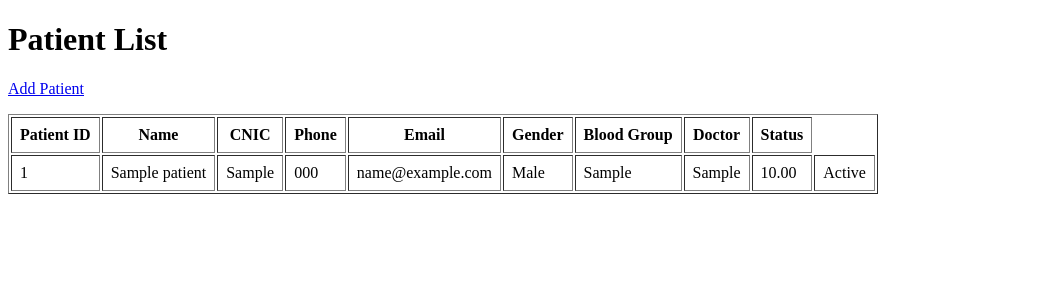
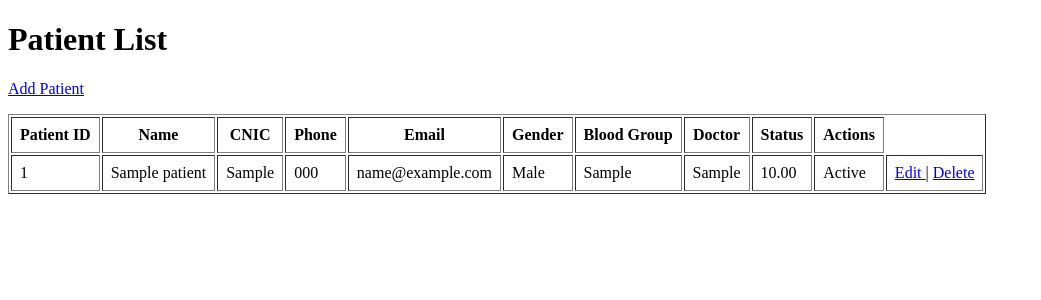
Before and after one commit to zainammar/hospital-management-system-main-hub, a Django app: page /patients/ in a window 1280 px wide. Shown: the top 300 px of the page, without its empty margins (0-1041 px from the left). Run offline with Django 5.2, Linux system fonts and the light colour scheme; a user stored in the database is signed in; tables that the repository leaves empty hold one stand-in row (values such as "Sample post").

Commit message:
Edit Options

```diff
--- a/patient/templates/patients/list.html
+++ b/patient/templates/patients/list.html
@@ -22,6 +22,7 @@
         <th>Blood Group</th>
         <th>Doctor</th>
         <th>Status</th>
+        <th>Actions</th>
     </tr>
 
     {% for patient in patients %}
@@ -36,6 +37,18 @@
         <td>{{ patient.assigned_doctor }}</td>
         <td>{{ patient.fee }}</td>
         <td>{{ patient.status }}</td>
+        <td>
+            <a href="{% url 'edit_patient' patient.id %}">
+                Edit
+            </a>
+
+            |
+
+            <a href="{% url 'delete_patient' patient.id %}"
+               onclick="return confirm('Delete Patient?')">
+                Delete
+            </a>
+        </td>
     </tr>
     {% empty %}
     <tr>
--- a/patient/urls.py
+++ b/patient/urls.py
@@ -1,9 +1,10 @@
 from django.urls import path
 from . import views
 
+urlpatterns = [
+    path('', views.patient_list, name='patient_list'),
+    path('add/', views.add_patient, name='add_patient'),
 
-urlpatterns = [
-  path('', views.patient_list, name='patient_list'),
-  path('add/', views.add_patient, name='add_patient'),
-
+    path('edit/<int:id>/', views.edit_patient, name='edit_patient'),
+    path('delete/<int:id>/', views.delete_patient, name='delete_patient'),
 ]
--- a/patient/views.py
+++ b/patient/views.py
@@ -44,3 +44,46 @@ def add_patient(request):
             'form': form
         }
     )
+
+ # Edit
+
+@login_required
+def edit_patient(request, id):
+
+    patient = Patient.objects.get(
+        id=id,
+        user=request.user
+    )
+
+    form = PatientForm(
+        request.POST or None,
+        instance=patient
+    )
+
+    if form.is_valid():
+        form.save()
+        return redirect('patient_list')
+
+    return render(
+        request,
+        'patients/edit.html',
+        {
+            'form': form
+        }
+    )
+
+
+# Delete
+
+
+@login_required
+def delete_patient(request, id):
+
+    patient = Patient.objects.get(
+        id=id,
+        user=request.user
+    )
+
+    patient.delete()
+
+    return redirect('patient_list')
```
Also changed, not shown: patient/templates/patients/edit.html (added, +11 -0 lines).
